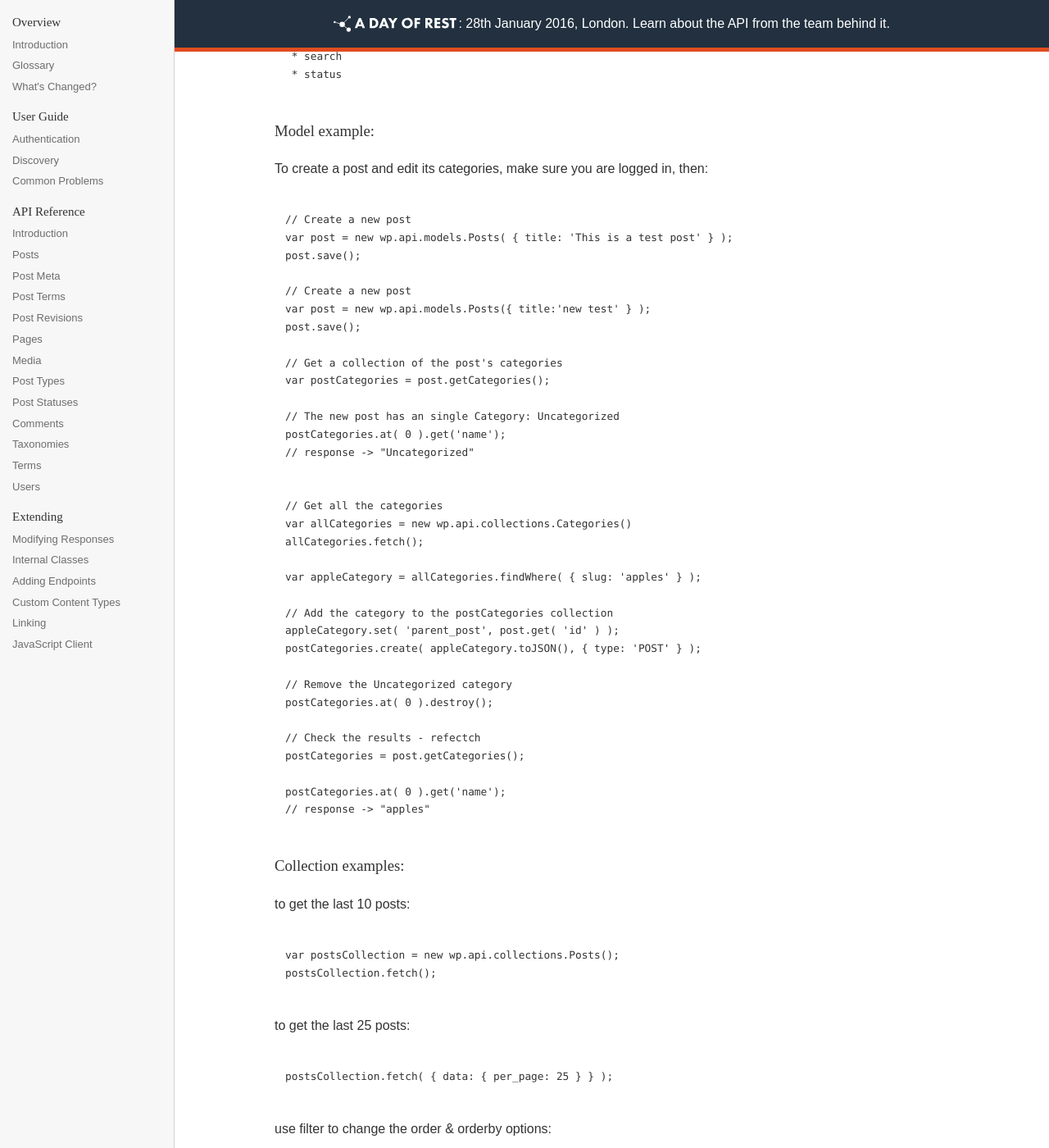
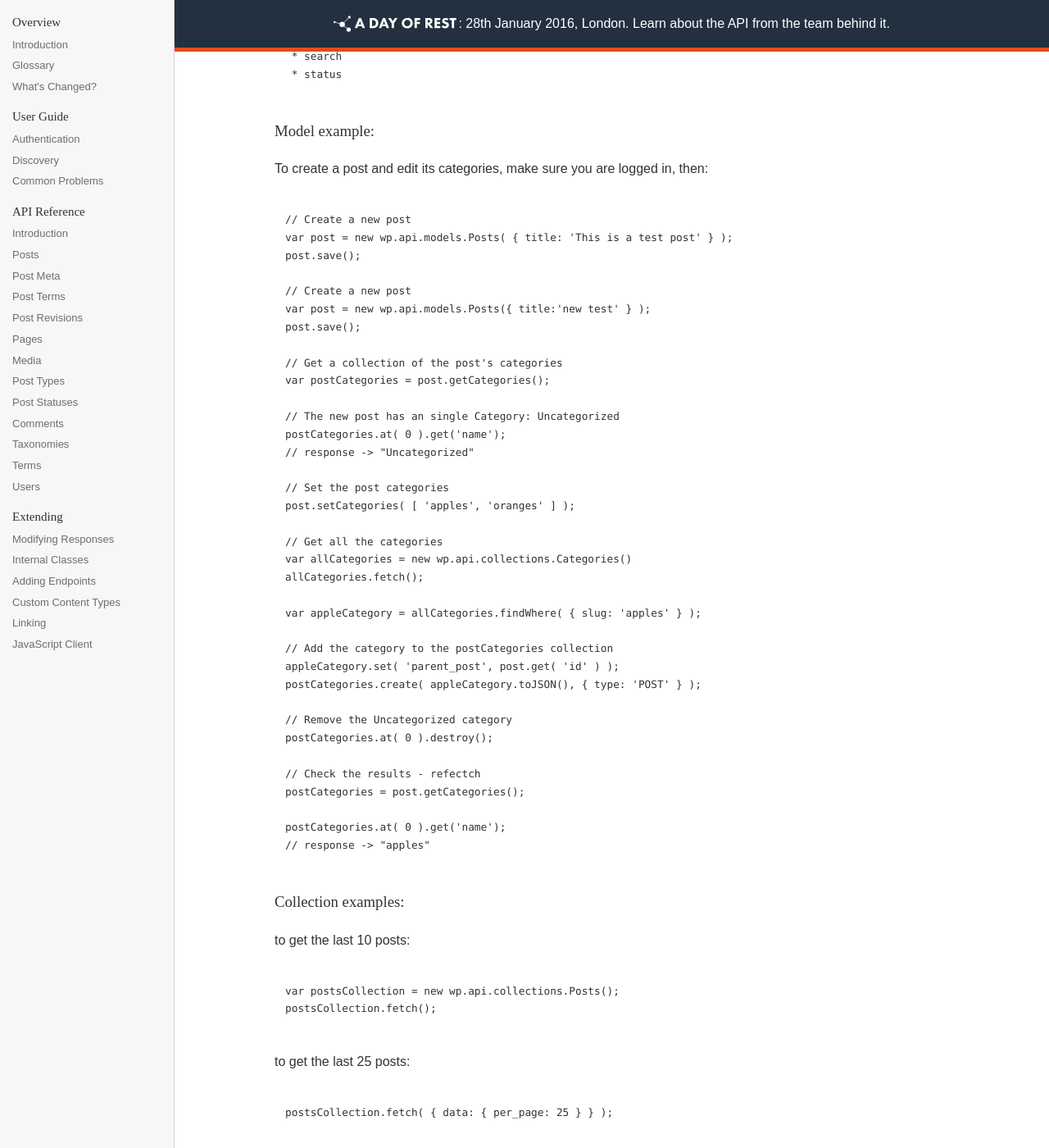
Before and after one commit to WP-API/docs-v2, a Jekyll site: the page built from extending/javascript-client/index.md, in a window 1280 px wide and 1400 px high, scrolled down 2539 px. Shown: the whole window at 82% size. Built offline with Jekyll 4.4.1, drawn with Linux system fonts in a browser that asks for light colours; Markdown is read by kramdown in place of the engine named in the settings.

Commit message:
Update index.md

```diff
--- a/extending/javascript-client/index.md
+++ b/extending/javascript-client/index.md
@@ -129,6 +129,8 @@ var postCategories = post.getCategories();
 postCategories.at( 0 ).get('name');
 // response -> "Uncategorized"
 
+// Set the post categories
+post.setCategories( [ 'apples', 'oranges' ] );
 
 // Get all the categories
 var allCategories = new wp.api.collections.Categories()
```
